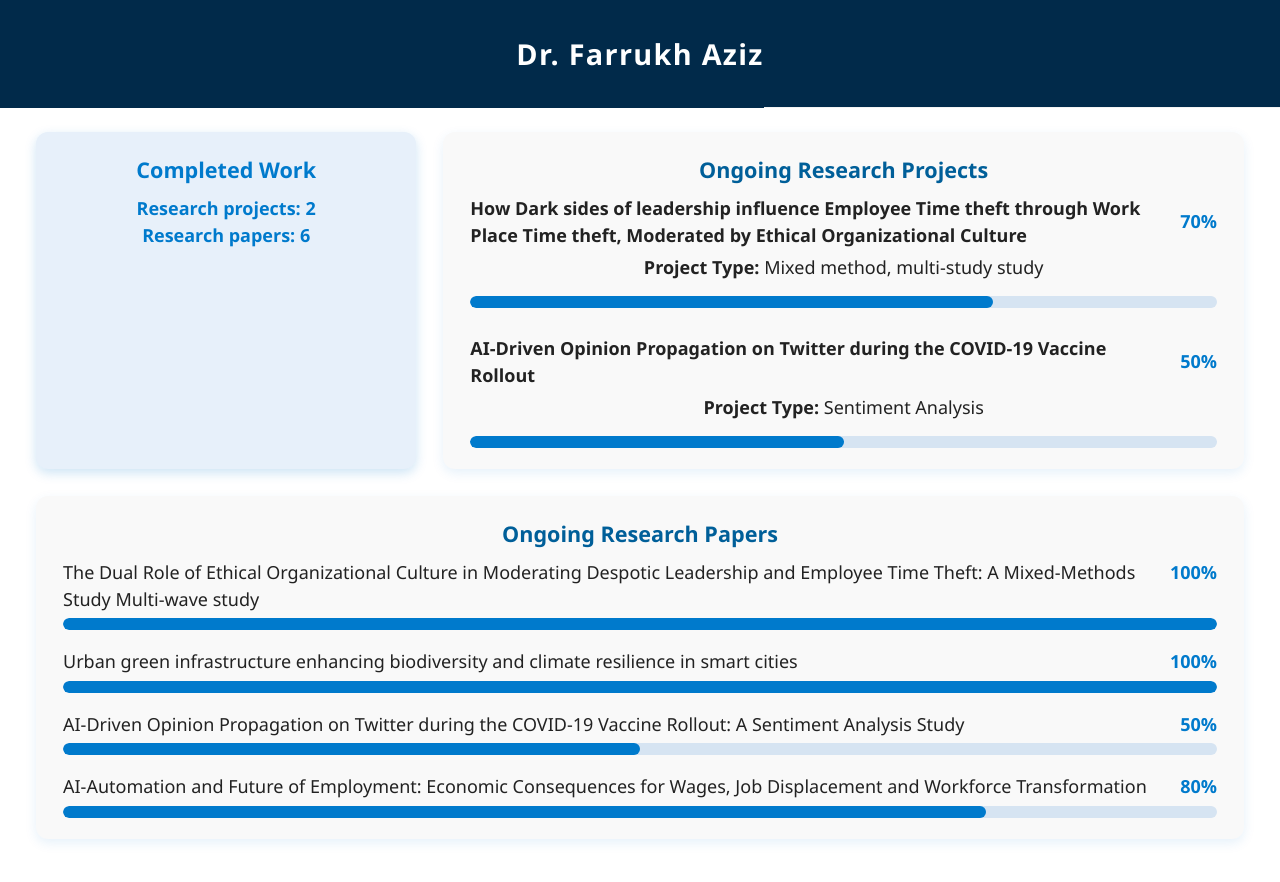
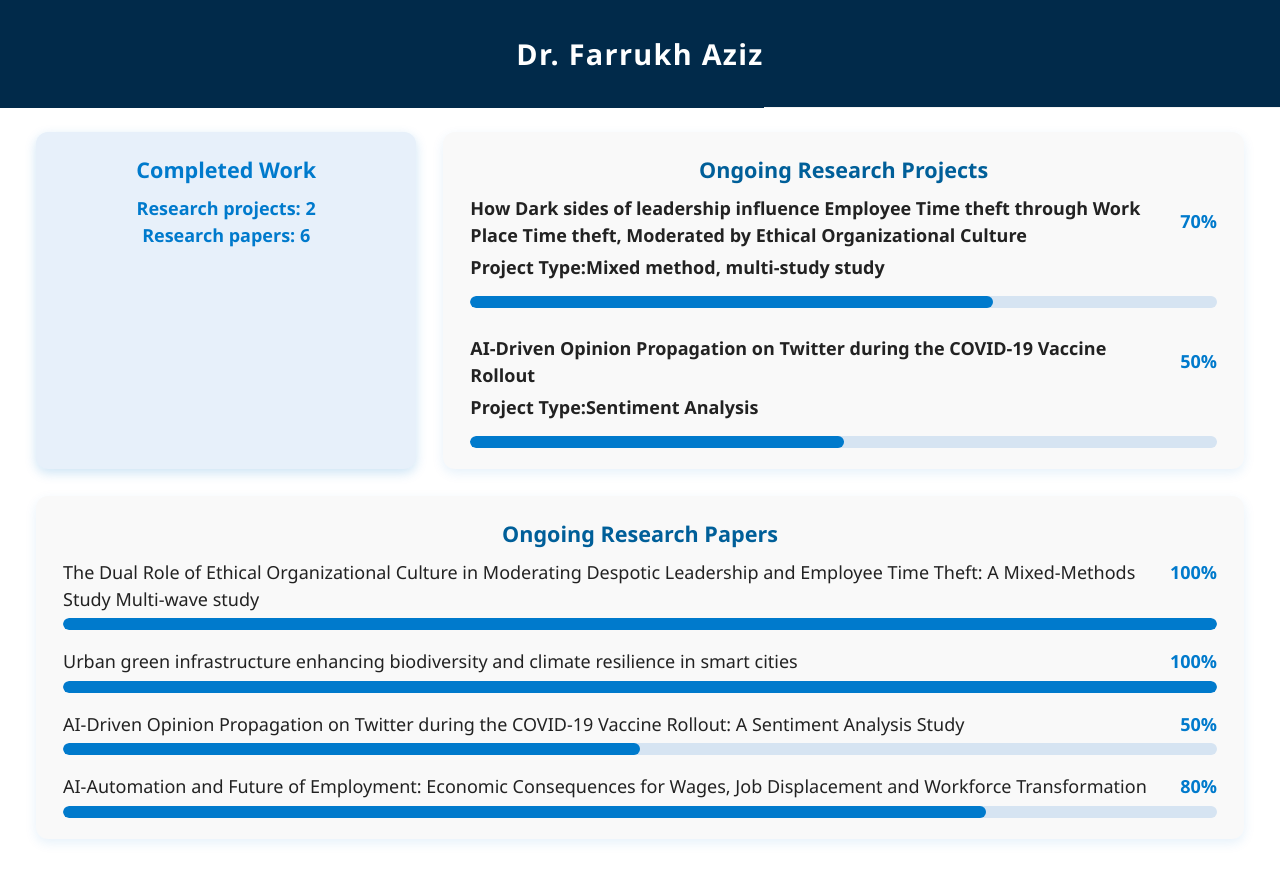
Before and after one commit to engrfarrukhaziz/engrfarrukhaziz.github.io, a Jekyll site: the page built from _pages/about.md, in a window 1280 px wide and 900 px high, scrolled down 1338 px. Shown: the top 882 px of the window. Built offline with Jekyll 4.4.1, drawn with Linux system fonts in a browser that asks for light colours.

Commit message:
Update default.html

```diff
--- a/_layouts/default.html
+++ b/_layouts/default.html
@@ -348,26 +348,36 @@ layout: compress
   <div style="font-size: 1.2rem; color: #005f99; font-weight: 700; margin-bottom: 0.5rem;">Ongoing Research Projects</div>
 
   <div style="margin-bottom: 1.5rem;">
+    <!-- Title + % -->
     <div style="display: flex; justify-content: space-between; align-items: center; margin-bottom: 0.3rem; font-weight: 600;">
       <div style="flex: 1; text-align: left; padding-right: 1rem;">
         How Dark sides of leadership influence Employee Time theft through Work Place Time theft, Moderated by Ethical Organizational Culture
       </div>
       <div style="min-width: 40px; text-align: right; color: #007acc;">70%</div>
     </div>
-    <p style="margin: 0 0 0.8rem 0; padding-left: 0;"> <strong>Project Type:</strong> Mixed method, multi-study study</p>
+    <!-- Project Type aligned -->
+    <div style="display: flex; padding-left: 0; margin-bottom: 0.8rem; font-weight: 600;">
+      <div style="min-width: 110px; color: #222;">Project Type:</div>
+      <div style="flex: 1; text-align: left;">Mixed method, multi-study study</div>
+    </div>
     <div style="background: #d6e4f2; border-radius: 8px; height: 12px; overflow: hidden;">
       <div style="width: 70%; background: #007acc; height: 100%; border-radius: 8px;"></div>
     </div>
   </div>
 
   <div>
+    <!-- Title + % -->
     <div style="display: flex; justify-content: space-between; align-items: center; margin-bottom: 0.3rem; font-weight: 600;">
       <div style="flex: 1; text-align: left; padding-right: 1rem;">
         AI-Driven Opinion Propagation on Twitter during the COVID-19 Vaccine Rollout
       </div>
       <div style="min-width: 40px; text-align: right; color: #007acc;">50%</div>
     </div>
-    <p style="margin: 0 0 0.8rem 0; padding-left: 0;"> <strong>Project Type:</strong> Sentiment Analysis</p>
+    <!-- Project Type aligned -->
+    <div style="display: flex; padding-left: 0; margin-bottom: 0.8rem; font-weight: 600;">
+      <div style="min-width: 110px; color: #222;">Project Type:</div>
+      <div style="flex: 1; text-align: left;">Sentiment Analysis</div>
+    </div>
     <div style="background: #d6e4f2; border-radius: 8px; height: 12px; overflow: hidden;">
       <div style="width: 50%; background: #007acc; height: 100%; border-radius: 8px;"></div>
     </div>
```
